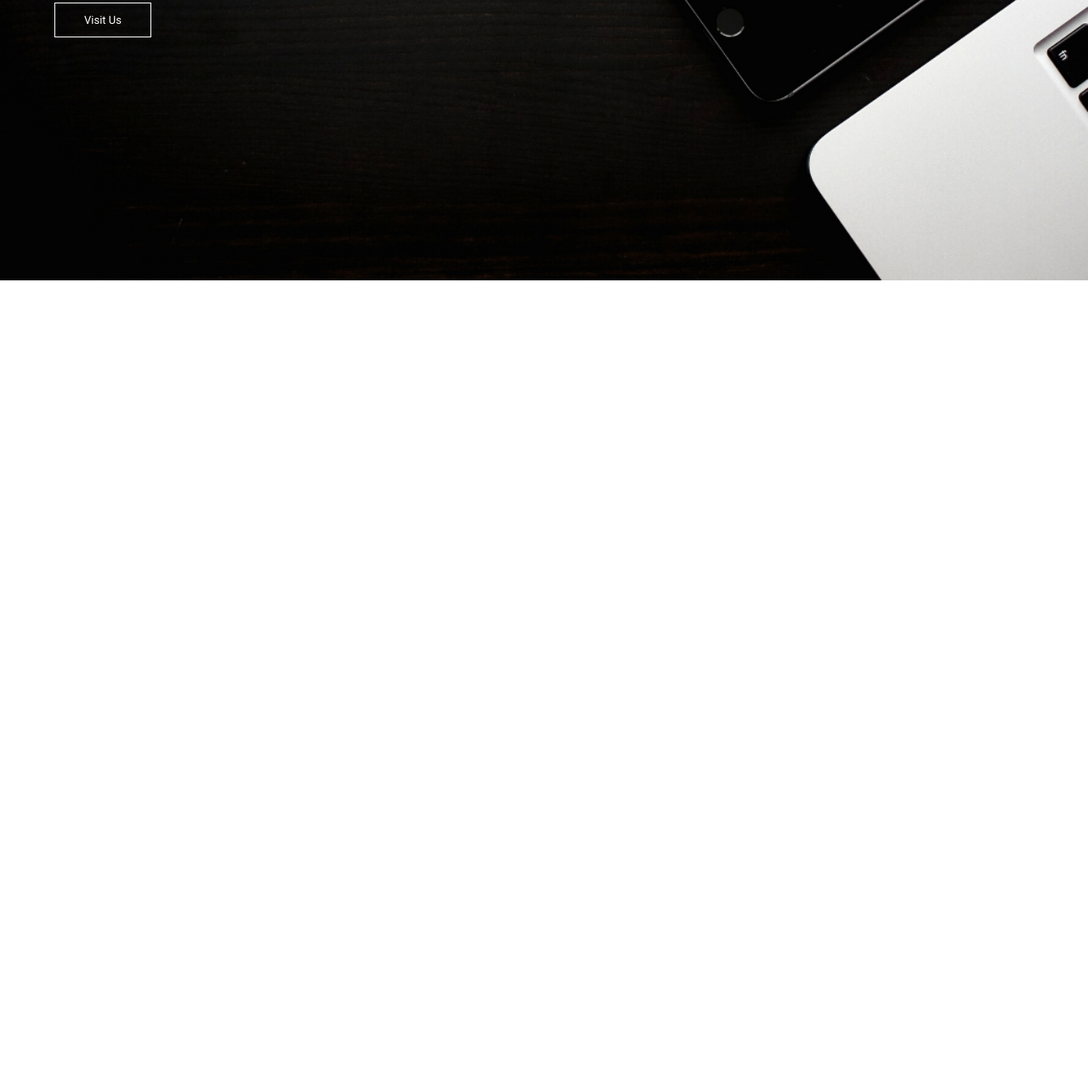
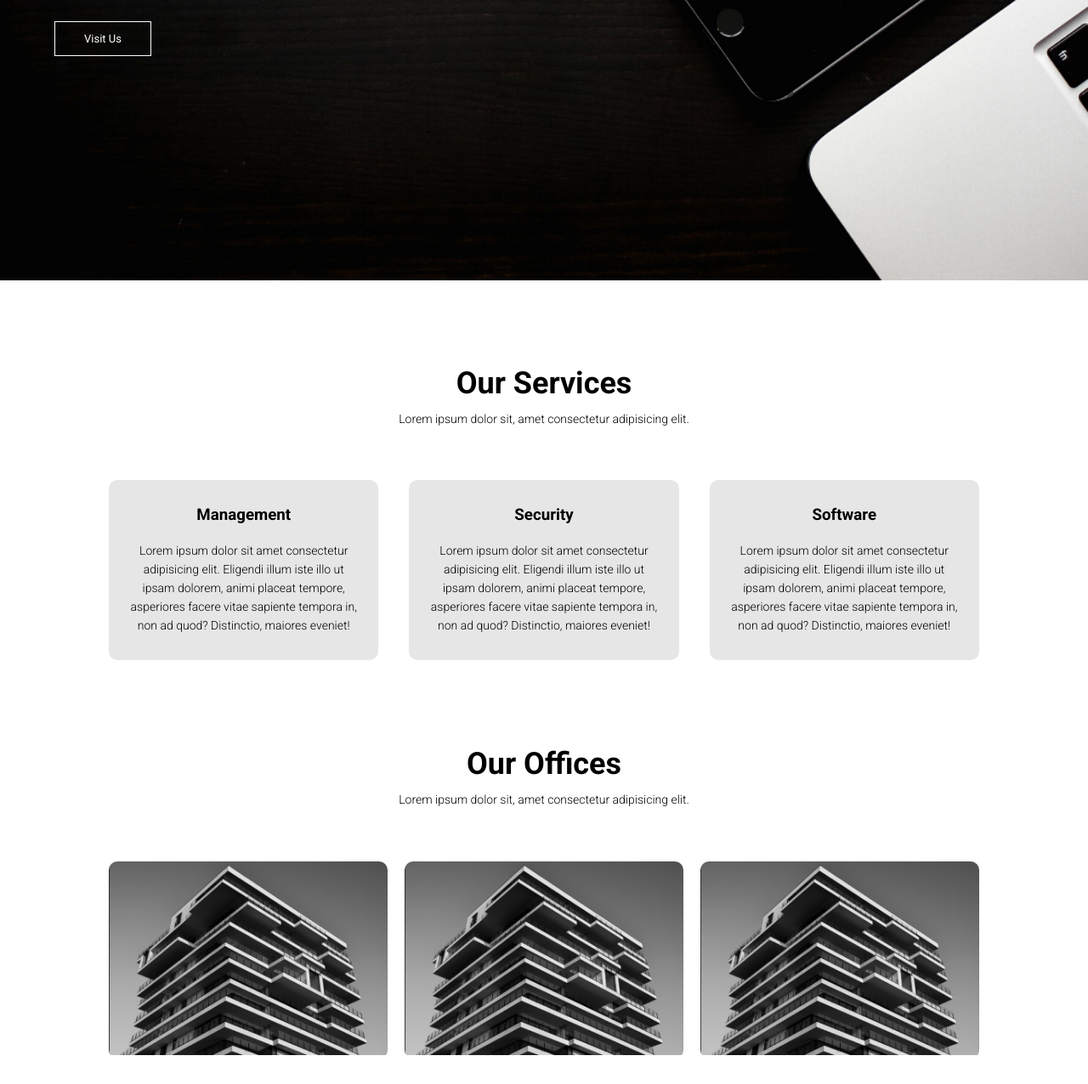
Before and after one commit to vcgallemit/VCG, a plain HTML site: page index.html in a window 1280 px wide. Shown: the part 470-1746 px from the top of the page at 85% size. Before the commit the page ends 800 px from the top, so only its background shows below. Drawn offline with Linux system fonts and the light colour scheme.

Commit message:
Added services and offices

```diff
--- a/index.css
+++ b/index.css
@@ -18,7 +18,7 @@ nav {
   align-items: center;
 }
 nav image {
-  height: 60px;
+  height: 65px;
 }
 .nav-links {
   flex-wrap: nowrap;
@@ -33,7 +33,7 @@ nav image {
 .nav-links ul li a {
   color: white;
   text-decoration: none;
-  font-size: 13px;
+  font-size: 20px;
 }
 .nav-links ul li::after {
   content: "";
@@ -112,3 +112,96 @@ nav .fas {
     padding: 30px;
   }
 }
+
+/*----Services----*/
+
+.services {
+  width: 80%;
+  margin: auto;
+  text-align: center;
+  padding-top: 100px;
+}
+h1 {
+  font-size: 36px;
+  font-weight: 600;
+}
+p {
+  font-size: 14px;
+  font-weight: 300;
+  line-height: 22px;
+  padding: 10px;
+}
+.row {
+  margin-top: 5%;
+  display: flex;
+  justify-content: space-between;
+}
+.services-col {
+  flex-basis: 31%;
+  background: #e6e6e6;
+  border-radius: 10px;
+  margin-bottom: 5%;
+  padding: 20px 12px;
+  box-sizing: border-box;
+  transition: 0.5s;
+}
+h3 {
+  text-align: center;
+  font-weight: 600;
+  margin: 10px 0;
+}
+.services-col:hover {
+  box-shadow: 0 0 25px 0 rgba(0, 0, 0, 1);
+}
+@media (max-width: 700px) {
+  .row {
+    flex-direction: column;
+  }
+}
+
+/*---Offices---*/
+
+.office {
+  width: 80%;
+  margin: auto;
+  text-align: center;
+  padding-top: 50px;
+}
+.office-col {
+  flex-basis: 32%;
+  border-radius: 10px;
+  margin-bottom: 30px;
+  position: relative;
+  overflow: hidden;
+}
+.office-col img {
+  width: 100%;
+}
+.layer {
+  background: transparent;
+  height: 100%;
+  width: 100%;
+  position: absolute;
+  top: 0%;
+  left: 0%;
+  transition: 00.5s;
+}
+.layer:hover {
+  background: rgba(65, 64, 64, 0.7);
+}
+.layer h3 {
+  width: 100%;
+  font-weight: 500;
+  color: white;
+  font-size: 26px;
+  bottom: 0;
+  left: 50%;
+  transform: translateX(-50%);
+  position: absolute;
+  opacity: 0;
+  transition: 00.5s;
+}
+.layer:hover h3 {
+  bottom: 49%;
+  opacity: 1;
+}
--- a/index.html
+++ b/index.html
@@ -30,6 +30,63 @@
 	<p>The money we manage is not our own. It belongs to many people – in many <br> different locations – all trying to achieve their most important financial goals. <br> We’re represented by 70 offices in 30 different locations, with local expertise <br> strengthened by global service.</p>
 	<a href="" class="visit">Visit Us</a>
 </div>
+</section>
+
+<!---Services Offers---->
+
+<section class="services">
+	<h1>Our Services</h1>
+	<p>Lorem ipsum dolor sit, amet consectetur adipisicing elit. </p>
+	<div class="row">
+		<div class="services-col">
+			<h3>Management</h3>
+			<p>Lorem ipsum dolor sit amet consectetur adipisicing elit. Eligendi illum iste illo ut ipsam dolorem, animi placeat tempore, asperiores facere vitae sapiente tempora in, non ad quod? Distinctio, maiores eveniet!
+			</p>
+		</div>
+		<div class="services-col">
+			<h3>Security</h3>
+			<p>Lorem ipsum dolor sit amet consectetur adipisicing elit. Eligendi illum iste illo ut ipsam dolorem, animi placeat tempore, asperiores facere vitae sapiente tempora in, non ad quod? Distinctio, maiores eveniet!
+			</p>
+		</div>
+		<div class="services-col">
+			<h3>Software</h3>
+			<p>Lorem ipsum dolor sit amet consectetur adipisicing elit. Eligendi illum iste illo ut ipsam dolorem, animi placeat tempore, asperiores facere vitae sapiente tempora in, non ad quod? Distinctio, maiores eveniet!
+			</p>
+		</div>
+	</div>
+</section>
+
+<!---Offices--->
+
+<section class="office">
+	<h1>Our Offices</h1>
+	<p>Lorem ipsum dolor sit, amet consectetur adipisicing elit. </p>
+
+	<div class="row">
+		<div class="office-col">
+			<img src="images/Manila.png" alt="Manila Office">
+			<div class="layer">
+				<h3>MANILA</h3>
+			</div>
+		</div>
+		<div class="office-col">
+			<img src="images/Manila.png" alt="Manila Office">
+			<div class="layer">
+				<h3>CEBU</h3>
+			</div>
+		</div>
+		<div class="office-col">
+			<img src="images/Manila.png" alt="Manila Office">
+			<div class="layer">
+				<h3>DAVAO</h3>
+			</div>
+		</div>
+	</div>
+
+
+
+
+
 
 </section>
 
```
Also changed, not shown: images/Manila.png (added).
